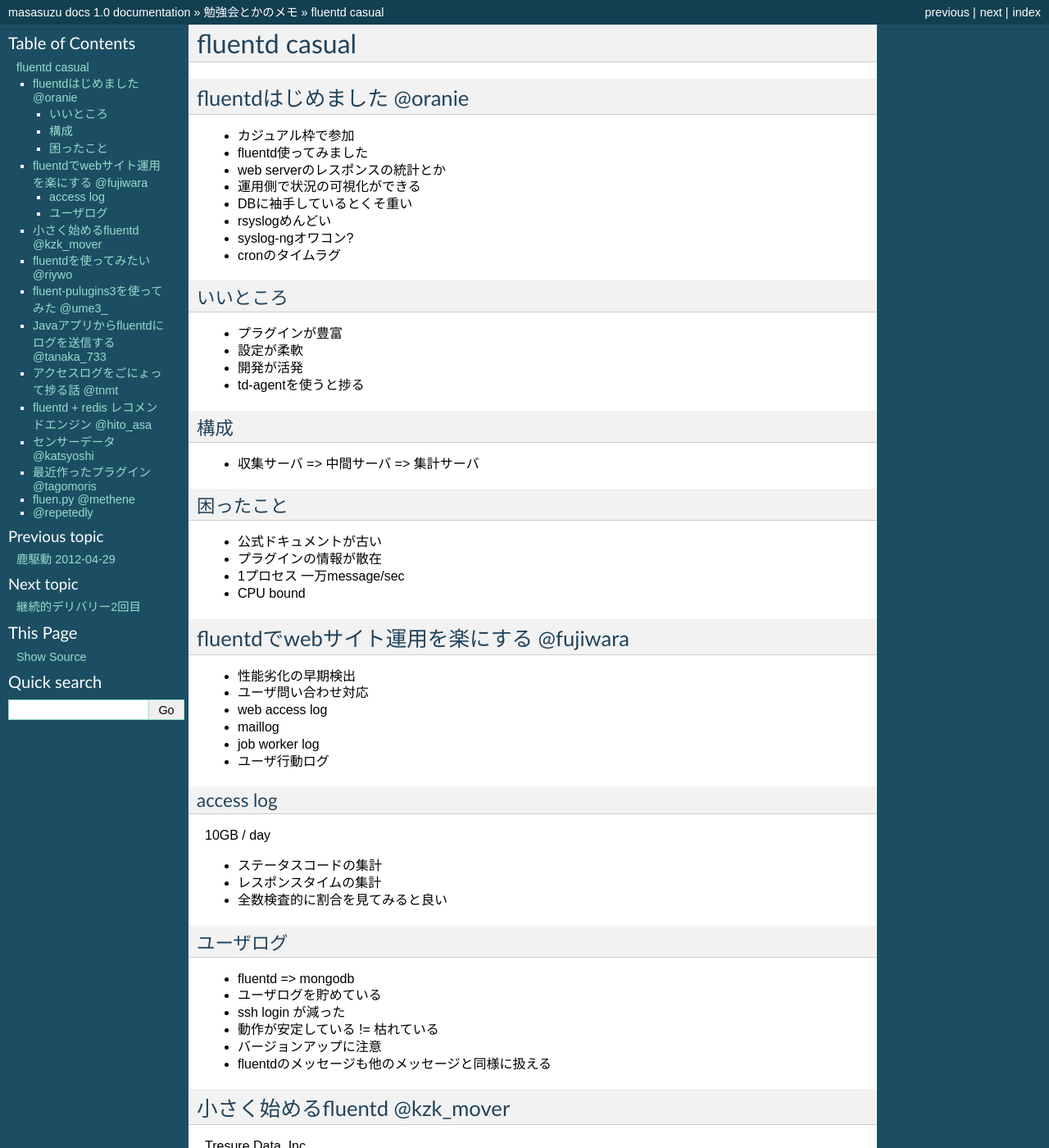
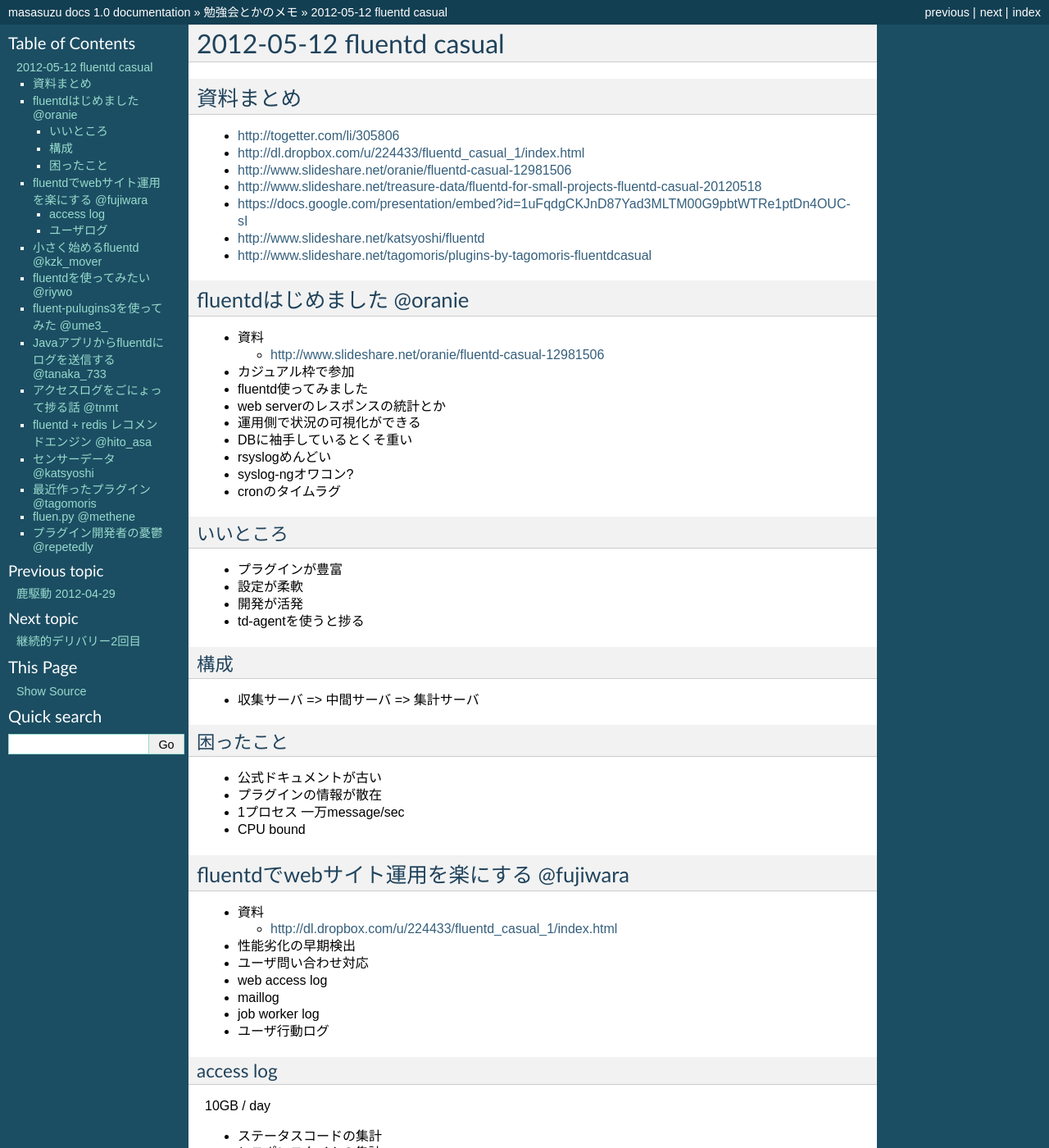
Before and after one commit to masasuzu/document, a Sphinx documentation site: the page built from source/study/2012-05-18_fluentd_casual.rst, in a window 1280 px wide and 1400 px high. Shown: the whole window at 82% size. Built offline with Sphinx 7.4.7, drawn with Linux system fonts in a browser that asks for light colours; some of the changed text lies outside the part shown.

Commit message:
資料を追加

```diff
--- a/source/study/2012-05-18_fluentd_casual.rst
+++ b/source/study/2012-05-18_fluentd_casual.rst
@@ -1,10 +1,24 @@
-================
-fluentd casual
-================
+============================
+2012-05-12 fluentd casual
+============================
 
+資料まとめ
+=============
+
+* http://togetter.com/li/305806
+* http://dl.dropbox.com/u/224433/fluentd_casual_1/index.html
+* http://www.slideshare.net/oranie/fluentd-casual-12981506
+* http://www.slideshare.net/treasure-data/fluentd-for-small-projects-fluentd-casual-20120518
+* https://docs.google.com/presentation/embed?id=1uFqdgCKJnD87Yad3MLTM00G9pbtWTRe1ptDn4OUC-sI
+* http://www.slideshare.net/katsyoshi/fluentd
+* http://www.slideshare.net/tagomoris/plugins-by-tagomoris-fluentdcasual
 
 fluentdはじめました @oranie
-=============
+============================
+
+* 資料
+
+  * http://www.slideshare.net/oranie/fluentd-casual-12981506
 
 * カジュアル枠で参加
 * fluentd使ってみました
@@ -47,10 +61,12 @@
 
 fluentdでwebサイト運用を楽にする @fujiwara
 ============================================
+* 資料
+
+  * http://dl.dropbox.com/u/224433/fluentd_casual_1/index.html
 
 * 性能劣化の早期検出
 * ユーザ問い合わせ対応
-
 
 
 * web access log
@@ -86,7 +102,11 @@
 小さく始めるfluentd @kzk_mover
 ===============================
 
-Tresure Data, Inc
+Tresure Data, Incの人
+
+* 資料
+
+  * http://www.slideshare.net/treasure-data/fluentd-for-small-projects-fluentd-casual-20120518
 
 * tg-agent package manager
 
@@ -95,16 +115,29 @@
 
   * json
 
-librato metrics
+* librato metrics
 
-github issues #3
+  * グラフツール
 
-伝書鳩のロゴ
+* github issues #3
+
+  * https://github.com/fluent/fluentd/issues/3
+  * 伝書鳩のロゴになったよ
 
 fluentdを使ってみたい @riywo
 ================================
 
+* 資料
+
+  * http://www.slideshare.net/riywo/i-want-to-use-fluentd
+
 * DeNAではfluentdを使ってない
+
+* dstatの内容をfluentdに投げて見る
+
+* td-agentのcentos対応した
+
+
 
 fluent-pulugins3を使ってみた @ume3_
 ========================================
@@ -130,6 +163,10 @@
 アクセスログをごにょって捗る話 @tnmt
 ==========================================
 
+* 資料
+
+  * https://docs.google.com/presentation/embed?id=1uFqdgCKJnD87Yad3MLTM00G9pbtWTRe1ptDn4OUC-sI
+
 * 30days album
 * のアクセスログ
 
@@ -141,6 +178,10 @@
 fluentd + redis レコメンドエンジン @hito_asa
 ==============================================
 
+* 資料
+
+  * http://www.slideshare.net/hitoasa/fluentd-casual-talks-lt-fluentd-fluentdcasual
+
 * 画像投稿サービス
 
 * 1.3億 req /day
@@ -148,8 +189,16 @@
 センサーデータ @katsyoshi
 ==========================================
 
+* 資料
+
+  * http://www.slideshare.net/katsyoshi/fluentd
+
 最近作ったプラグイン @tagomoris
 ==========================================
+
+* 資料
+
+  * http://www.slideshare.net/tagomoris/plugins-by-tagomoris-fluentdcasual
 
 * file-alternative
 * hoop
@@ -173,7 +222,7 @@
 
 * pluginが少ない
 
-@repetedly
+プラグイン開発者の憂鬱 @repetedly
 ==========================================
 
 * fluent-plugin-mongo
```
